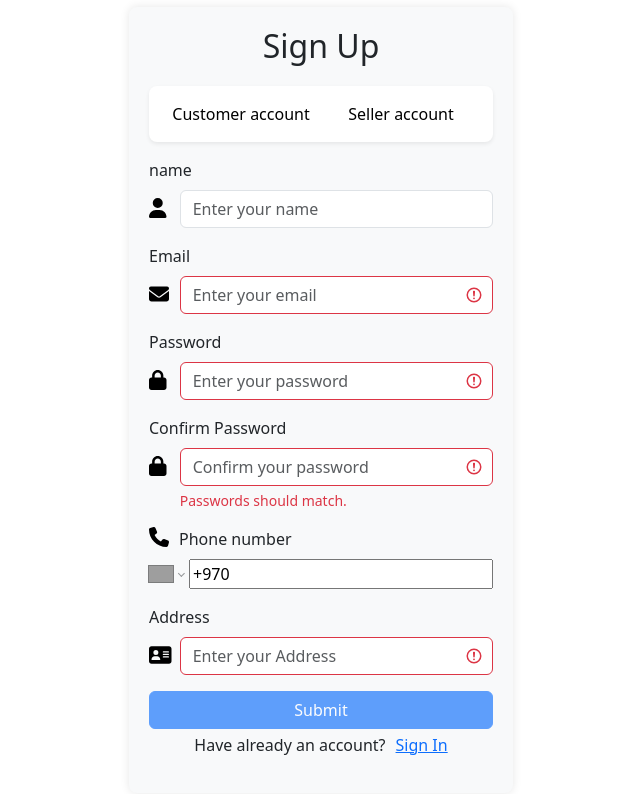
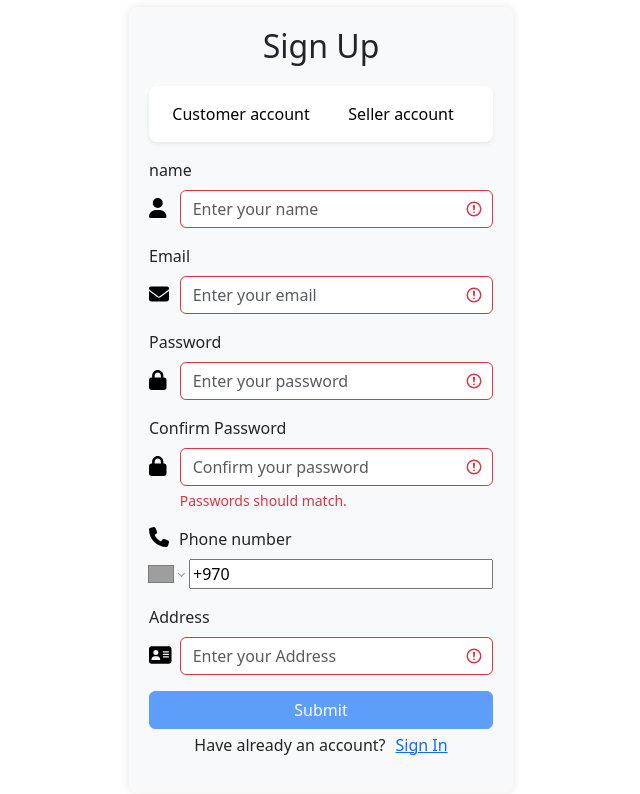
Before and after one commit to Gaming-Hub-Center/Games-Hub, a React (Vite) app in the folder Frontend/: page /signup/buyer in a window 1280 px wide. Shown: the top 794 px of the page, without its empty margins (319-959 px from the left). Built offline with nearby package versions, Linux system fonts and the light colour scheme; grey boxes are pictures that could not be loaded.

Commit message:
small refactor in sign

```diff
--- a/Frontend/src/Components/NavbarC.tsx
+++ b/Frontend/src/Components/NavbarC.tsx
@@ -38,14 +38,14 @@ export function NavbarC() {
           <Nav.Link
             as={NavLink}
             to="/signin"
-            style={{ marginTop: "10px" , marginRight: "5px", borderRadius: "50px" }}
+            style={{ marginTop: "10px" , marginRight: "10px", borderRadius: "50px" }}
           >
             Sign In
           </Nav.Link>
           <Nav.Link
             as={NavLink}
             to="/signup/buyer"
-            style={{ marginTop: "10px" , marginRight: "5px", borderRadius: "50px" }}
+            style={{ marginTop: "10px" , marginRight: "10px", borderRadius: "50px" }}
           >
             Sign Up
           </Nav.Link>
--- a/Frontend/src/Pages/About.tsx
+++ b/Frontend/src/Pages/About.tsx
@@ -1,10 +1,12 @@
 import { Col, Container, Row } from "react-bootstrap";
+import { NavbarC } from "../Components/NavbarC";
 
 export function About() {
   return (
-    <Container>
+    <Container fluid  style={{ height: "100vh", overflow: "hidden", padding: 0 }}>
       <Row>
         <Col md={12}>
+          <NavbarC></NavbarC>
           <h1>About Page</h1>
           <p>Welcome to the about page. Here you can find out more about us.</p>
         </Col>
--- a/Frontend/src/Pages/SignIn.tsx
+++ b/Frontend/src/Pages/SignIn.tsx
@@ -43,7 +43,7 @@ export function SignIn() {
         const responseData = response.data as UserDTO;
         setJwtToken(responseData.token);
         setValidated(true);
-        navigate("/welcome");
+        navigate("/");
         console.log(responseData);
       })
       .catch((error) => {
--- a/Frontend/src/Pages/SignUp/SignUpBuyer.tsx
+++ b/Frontend/src/Pages/SignUp/SignUpBuyer.tsx
@@ -3,7 +3,7 @@ import { Form, Button, Col, Row, Container } from "react-bootstrap";
 import { Link, useNavigate } from "react-router-dom";
 import { isValidPhoneNumber } from "react-phone-number-input";
 import "react-phone-number-input/style.css";
-import PhoneNumberInput from "../../Components/SignUp/PhoneNumberInputC";
+
 import { FontAwesomeIcon } from "@fortawesome/react-fontawesome";
 import {
   faEnvelope,
@@ -12,15 +12,16 @@ import {
   faAddressCard,
   faPhone,
 } from "@fortawesome/free-solid-svg-icons";
-import { SignUpNavbar } from "../../Components/SignUp/SignUpNavbar";
 import { httpRequest } from "../../Controller/HttpProxy";
 import { UserDTO } from "../../Controller/DTO/UserDTO";
-import { clearCurrentSession, setJwtToken } from "../../CurrentSession";
+import { setJwtToken } from "../../CurrentSession";
 import { BuyerRegistrationDTO } from "../../Controller/DTO/RegisterationDTO/BuyerRegistrationDTO";
+import { SignUpNavbar } from "../../Components/SignUp/SignUpNavbar";
+import PhoneNumberInput from "../../Components/SignUp/PhoneNumberInputC";
 
 export function SignUpBuyer() {
   const [validated, setValidated] = useState(false);
-  const [name, setname] = useState("");
+  const [name, setName] = useState("");
   const [email, setEmail] = useState("");
   const [password, setPassword] = useState("");
   const [confirmPassword, setConfirmPassword] = useState("");
@@ -29,8 +30,8 @@ export function SignUpBuyer() {
   const [address, setAddress] = useState("");
   const navigate = useNavigate();
 
-  const isValidname = (name: string) => {
-    return /^[a-zA-Z]*$/.test(name);
+  const isValidName = (name: string) => {
+    return name.length > 0 && /^[a-zA-Z]*$/.test(name);
   };
 
   const isValidEmail = (email: string) => {
@@ -52,7 +53,7 @@ export function SignUpBuyer() {
   const handlenameChange = (event: {
     target: { value: SetStateAction<string> };
   }) => {
-    setname(event.target.value);
+    setName(event.target.value);
   };
 
   const handleEmailChange = (event: {
@@ -81,14 +82,7 @@ export function SignUpBuyer() {
 
   const handleSubmit = async (event: React.FormEvent<HTMLFormElement>) => {
     const form = event.currentTarget;
-    if (
-      form.checkValidity() === false ||
-      !isValidEmail(email) ||
-      !isValidPassword(password) ||
-      !isPasswordMatch(password, confirmPassword) ||
-      !isValidPhoneNumber(phoneNumber) ||
-      !isValidAddress(address)
-    ) {
+    if (form.checkValidity() === false) {
       event.stopPropagation();
     }
 
@@ -102,14 +96,12 @@ export function SignUpBuyer() {
       address: address,
     };
 
-    clearCurrentSession();
-
     httpRequest("POST", "registration/buyer", buyerRegistrationDTO)
       .then((response) => {
         const responseData = response.data as UserDTO;
         setJwtToken(responseData.token);
         setValidated(true);
-        navigate("/welcome");
+        navigate("/");
         console.log(responseData);
       })
       .catch((error) => {
@@ -165,7 +157,7 @@ export function SignUpBuyer() {
                     placeholder="Enter your name"
                     value={name}
                     onChange={handlenameChange}
-                    isInvalid={!isValidname(name)}
+                    isInvalid={!isValidName(name)}
                   />
                 </Col>
               </Row>
@@ -322,6 +314,7 @@ export function SignUpBuyer() {
           <Button
             type="submit"
             disabled={
+              !isValidName(name) ||
               !isValidEmail(email) ||
               !isValidPassword(password) ||
               !isPasswordMatch(password, confirmPassword) ||
--- a/Frontend/src/Pages/SignUp/SignUpSeller.tsx
+++ b/Frontend/src/Pages/SignUp/SignUpSeller.tsx
@@ -3,7 +3,6 @@ import { Form, Button, Col, Row, Container } from "react-bootstrap";
 import { Link, useNavigate } from "react-router-dom";
 import { isValidPhoneNumber } from "react-phone-number-input";
 import "react-phone-number-input/style.css";
-import PhoneNumberInput from "../../Components/SignUp/PhoneNumberInputC";
 import { FontAwesomeIcon } from "@fortawesome/react-fontawesome";
 import {
   faEnvelope,
@@ -15,11 +14,12 @@ import {
   faHashtag,
   faIdCard,
 } from "@fortawesome/free-solid-svg-icons";
-import { SignUpNavbar } from "../../Components/SignUp/SignUpNavbar";
-import { SellerRegistrationDTO } from "../../Controller/DTO/RegisterationDTO/SellerRegistrationDTO";
 import { httpRequest } from "../../Controller/HttpProxy";
 import { UserDTO } from "../../Controller/DTO/UserDTO";
-import { clearCurrentSession, setJwtToken } from "../../CurrentSession";
+import { setJwtToken } from "../../CurrentSession";
+import { SellerRegistrationDTO } from "../../Controller/DTO/RegisterationDTO/SellerRegistrationDTO";
+import { SignUpNavbar } from "../../Components/SignUp/SignUpNavbar";
+import PhoneNumberInput from "../../Components/SignUp/PhoneNumberInputC";
 
 export function SignUpSeller() {
   const [validated, setValidated] = useState(false);
@@ -35,8 +35,8 @@ export function SignUpSeller() {
   const [description, setDescription] = useState("");
   const navigate = useNavigate();
 
-  const isValidname = (name: string) => {
-    return /^[a-zA-Z]*$/.test(name);
+  const isValidName = (name: string) => {
+    return name.length > 0 && /^[a-zA-Z]*$/.test(name);
   };
 
   const isValidEmail = (email: string) => {
@@ -134,14 +134,12 @@ export function SignUpSeller() {
       vatRegistrationNumber: vatRegistrationNumber,
     };
 
-    clearCurrentSession();
-
     httpRequest("POST", "registration/seller", sellerRegistrationDTO)
       .then((response) => {
         const responseData = response.data as UserDTO;
         setJwtToken(responseData.token);
         setValidated(true);
-        navigate("/welcome");
+        navigate("/");
         console.log(responseData);
       })
       .catch((error) => {
@@ -195,12 +193,11 @@ export function SignUpSeller() {
                       </Col>
                       <Col md={11}>
                         <Form.Control
-                          required
                           type="text"
                           placeholder="Enter your name"
                           value={name}
                           onChange={handleNameChange}
-                          isInvalid={!isValidname(name)}
+                          isInvalid={!isValidName(name)}
                         />
                       </Col>
                     </Row>
@@ -436,6 +433,7 @@ export function SignUpSeller() {
                       <Col md={11}>
                         <Form.Control
                           as="textarea"
+                          required
                           rows={9}
                           placeholder="Enter your Description"
                           value={description}
@@ -465,6 +463,7 @@ export function SignUpSeller() {
           <Button
             type="submit"
             disabled={
+              !isValidName(name) ||
               !isValidEmail(email) ||
               !isValidPassword(password) ||
               !isPasswordMatch(password, confirmPassword) ||
--- a/Frontend/src/Pages/Welcome.tsx
+++ b/Frontend/src/Pages/Welcome.tsx
@@ -1,6 +1,18 @@
+import React from "react"
 import { Col, Container, Row, Image } from "react-bootstrap";
+import { useNavigate } from "react-router-dom";
 
 export function Welcome() {
+  const navigate = useNavigate();
+
+  function goToGamesStore(e: React.MouseEvent<HTMLButtonElement, MouseEvent>): void {
+    navigate("buyer/home/games")
+  }
+
+  function goToAccessoriesStore(e: React.MouseEvent<HTMLButtonElement, MouseEvent>): void {
+    navigate("buyer/home/accessories")
+  }
+
   return (
     <Container
       fluid
@@ -93,6 +105,7 @@ export function Welcome() {
               onMouseLeave={(e) =>
                 (e.currentTarget.style.backgroundColor = "rgb(0, 0, 0)")
               }
+              onClick = {goToGamesStore}
             >
               Games Store
             </button>
@@ -153,6 +166,7 @@ export function Welcome() {
               onMouseLeave={(e) =>
                 (e.currentTarget.style.backgroundColor = "rgb(0, 0, 0)")
               }
+              onClick = {goToAccessoriesStore}
             >
               Gaming Accessories Store
             </button>
```
